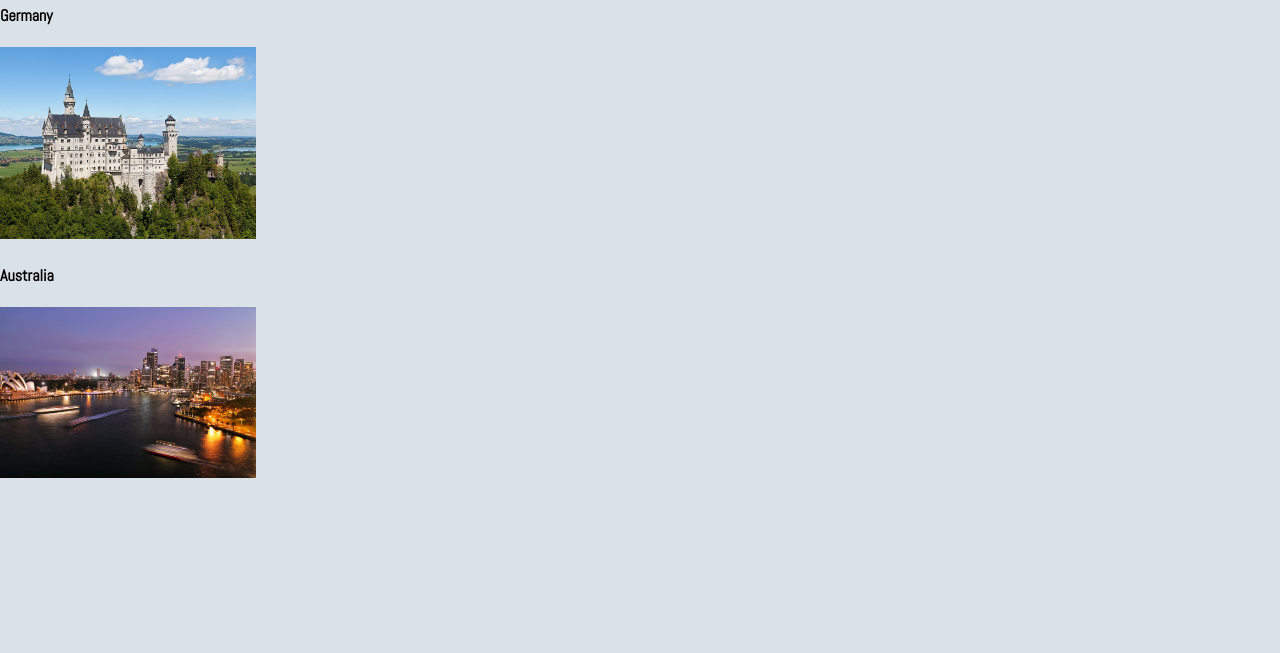
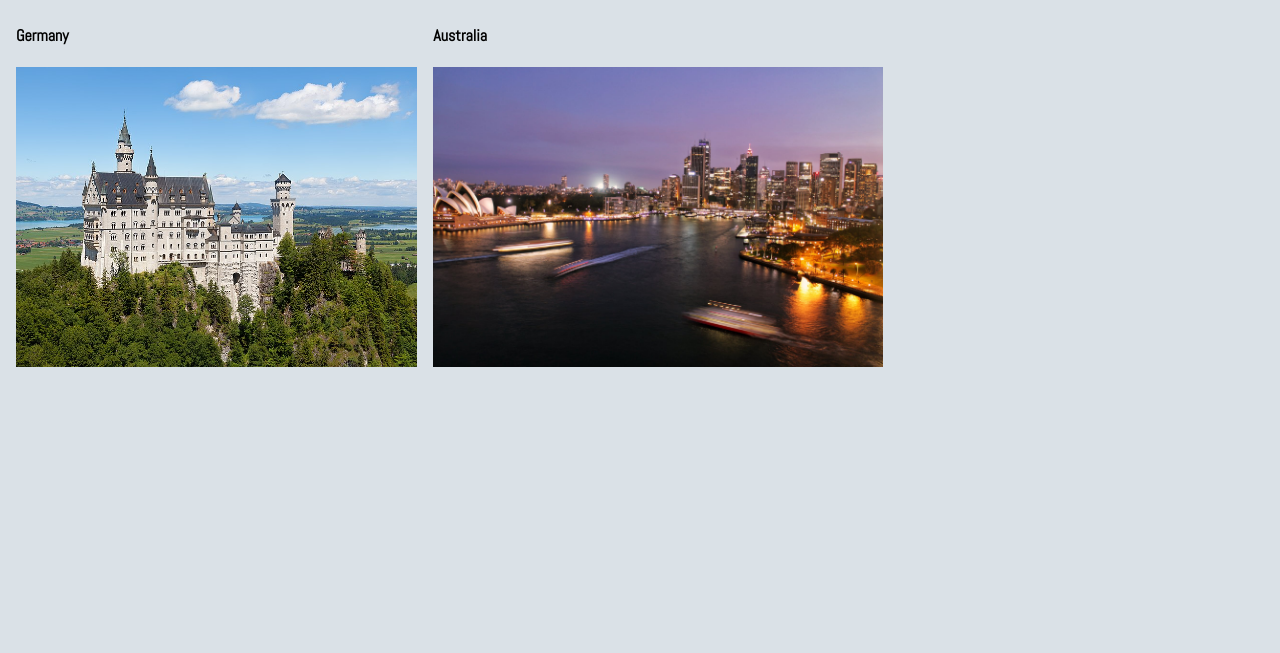
Before and after one commit to banyanprolabs/css-learn, a plain HTML site: page strat-hawk/destinations.html in a window 1280 px wide. Shown: the part 147-800 px from the top of the page. Drawn offline with Linux system fonts and the light colour scheme.

Commit message:
strat hawk destinations

```diff
--- a/strat-hawk/destinations.html
+++ b/strat-hawk/destinations.html
@@ -14,9 +14,13 @@
             <a class="nav-item" href="signup.html">Signup</a>
         </div>
         <h2 class="heading">Destinations</h2>
-        <h4>Germany</h4>
-        <img src="images/germany.jpg" width="20%">
-        <h4>Australia</h4>
-        <img src="images/australia.jpeg" width="20%">
+        <div class="destination">
+            <h4>Germany</h4>
+            <img class="destination-image" src="images/germany.jpg">
+        </div>
+        <div class="destination">
+            <h4>Australia</h4>
+            <img class="destination-image" src="images/australia.jpeg">
+        </div>
     </body>
 </html>
--- a/strat-hawk/styles/styles.css
+++ b/strat-hawk/styles/styles.css
@@ -42,5 +42,16 @@ select {
 
 .heading {
     color: #00909E;
-    clear: both
+    clear: both;
+    margin-left: 1rem
 }
+
+.destination {
+    float: left;
+    margin-left: 1rem
+}
+
+.destination-image {
+    max-width: 100%;
+    max-height: 300px
+}
```
